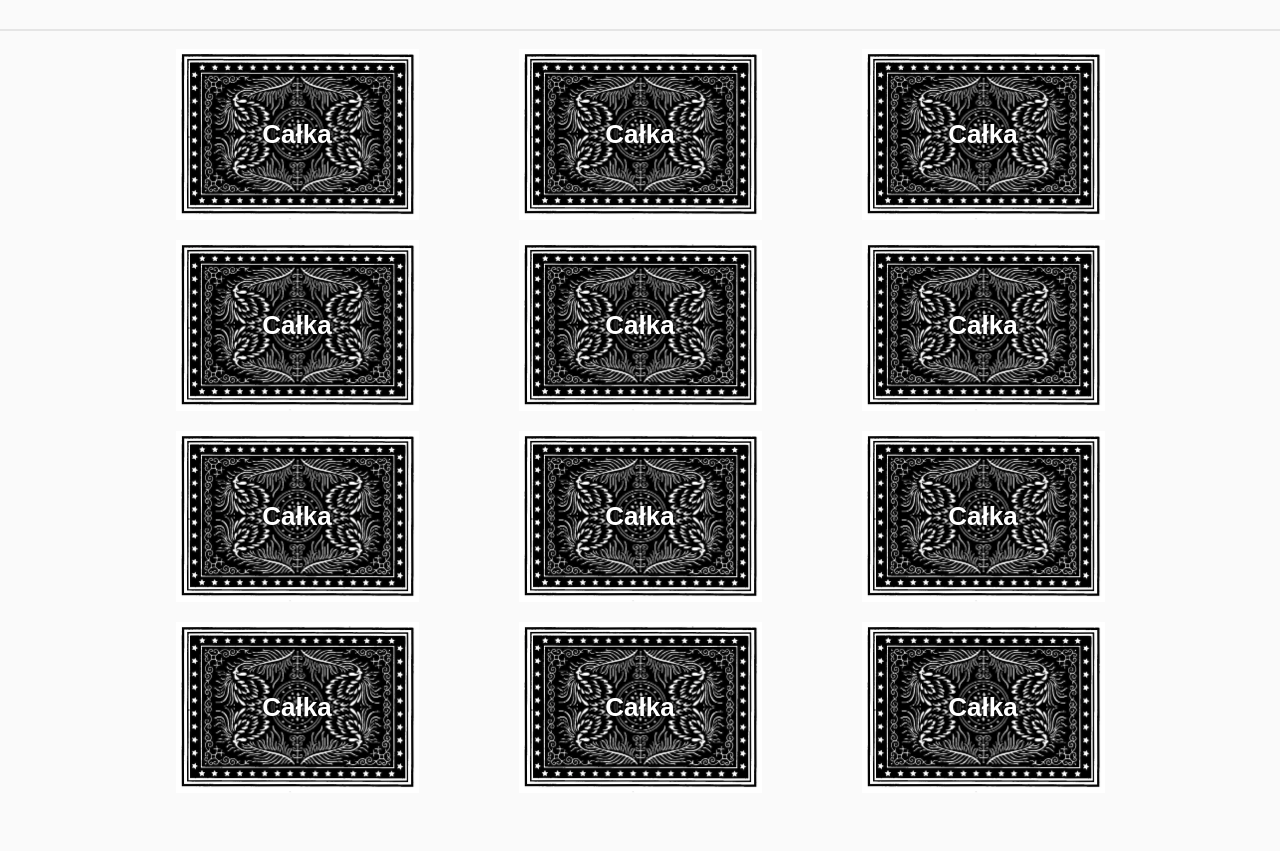
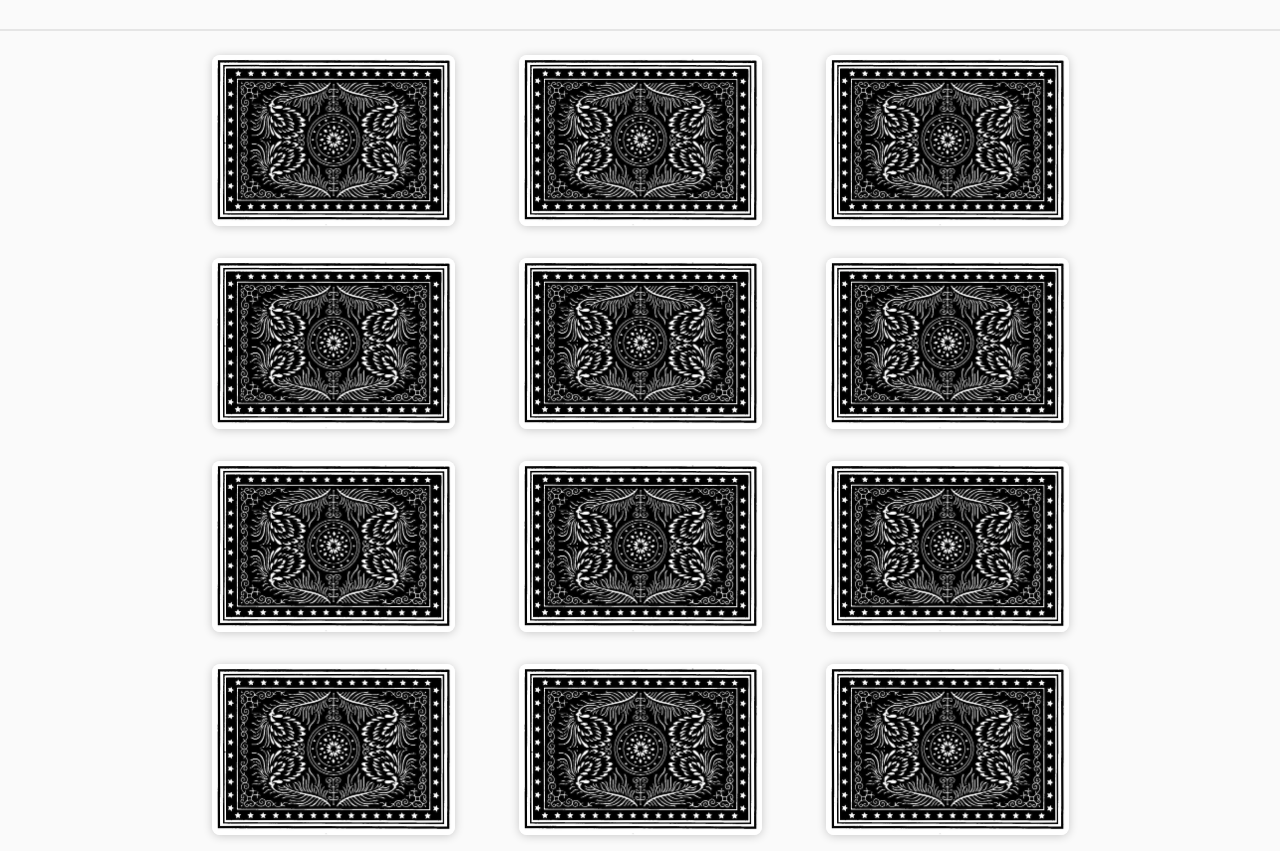
Before and after one commit to marek-ciazynski/latex-memory-game, a website built with Parcel: page index.html in a window 1280 px wide. Shown: the part 72-923 px from the top of the page. Before the commit the page ends 875 px from the top, so only its background shows below. Built offline with nearby package versions, Linux system fonts and the light colour scheme.

```diff
--- a/index.html
+++ b/index.html
@@ -1,8 +1,23 @@
+<!DOCTYPE html>
 <html>
 
 <head>
 	<title>LATEX Memo</title>
 	<script src="./index.js"></script>
+
+	<!-- KATEX -->
+	<link rel="stylesheet" href="https://cdn.jsdelivr.net/npm/katex@0.12.0/dist/katex.min.css"
+		integrity="sha384-AfEj0r4/OFrOo5t7NnNe46zW/tFgW6x/bCJG8FqQCEo3+Aro6EYUG4+cU+KJWu/X" crossorigin="anonymous">
+
+	<!-- The loading of KaTeX is deferred to speed up page rendering -->
+	<script defer src="https://cdn.jsdelivr.net/npm/katex@0.12.0/dist/katex.min.js"
+		integrity="sha384-g7c+Jr9ZivxKLnZTDUhnkOnsh30B4H0rpLUpJ4jAIKs4fnJI+sEnkvrMWph2EDg4"
+		crossorigin="anonymous"></script>
+
+	<!-- To automatically render math in text elements, include the auto-render extension: -->
+	<script defer src="https://cdn.jsdelivr.net/npm/katex@0.12.0/dist/contrib/auto-render.min.js"
+		integrity="sha384-mll67QQFJfxn0IYznZYonOWZ644AWYC+Pt2cHqMaRhXVrursRwvLnLaebdGIlYNa" crossorigin="anonymous"
+		onload="renderMathInElement(document.body);"></script>
 </head>
 
 <body>
@@ -14,46 +29,71 @@
 	<div id="game">
 		<div class="row">
 			<div class="card">
-				<div class="div card-content">Całka</div>
+				<div class="div card-content">
+					<div class="front"></div>
+					<div class="back">Całka</div></div>
 			</div>
 			<div class="card">
-				<div class="div card-content">Całka</div>
+				<div class="div card-content">
+					<div class="front"></div>
+					<div class="back">Całka</div></div>
 			</div>
 			<div class="card">
-				<div class="div card-content">Całka</div>
+				<div class="div card-content">
+					<div class="front"></div>
+					<div class="back">Całka</div></div>
 			</div>
 			<div class="card">
-				<div class="div card-content">Całka</div>
+				<div class="div card-content">
+					<div class="front"></div>
+					<div class="back">Całka</div></div>
 			</div>
 		</div>
 		<div class="row">
 			<div class="card">
-				<div class="div card-content">Całka</div>
+				<div class="div card-content">
+					<div class="front"></div>
+					<div class="back">Całka</div></div>
 			</div>
 			<div class="card">
-				<div class="div card-content">Całka</div>
+				<div class="div card-content">
+					<div class="front"></div>
+					<div class="back">Całka</div></div>
 			</div>
 			<div class="card">
-				<div class="div card-content">Całka</div>
+				<div class="div card-content">
+					<div class="front"></div>
+					<div class="back">Całka</div></div>
 			</div>
 			<div class="card">
-				<div class="div card-content">Całka</div>
+				<div class="div card-content">
+					<div class="front"></div>
+					<div class="back">Całka</div></div>
 			</div>
 		</div>
 		<div class="row">
 			<div class="card">
-				<div class="div card-content">Całka</div>
+				<div class="div card-content">
+					<div class="front"></div>
+					<div class="back">Całka</div></div>
 			</div>
 			<div class="card">
-				<div class="div card-content">Całka</div>
+				<div class="div card-content">
+					<div class="front"></div>
+					<div class="back">Całka</div></div>
 			</div>
 			<div class="card">
-				<div class="div card-content">Całka</div>
+				<div class="div card-content">
+					<div class="front"></div>
+					<div class="back">Całka</div></div>
 			</div>
 			<div class="card">
-				<div class="div card-content">Całka</div>
+				<div class="div card-content">
+					<div class="front"></div>
+					<div class="back">Całka</div></div>
 			</div>
 		</div>
 	</div>
 </body>
+
 </html>
--- a/index.js
+++ b/index.js
@@ -1,6 +1,102 @@
 'use strict';
 import './style.css'
 
+/**
+ * Shuffles array in place. ES6 version
+ * @param {Array} a items An array containing the items.
+ */
+function shuffle(a) {
+    for (let i = a.length - 1; i > 0; i--) {
+        const j = Math.floor(Math.random() * (i + 1));
+        [a[i], a[j]] = [a[j], a[i]];
+    }
+    return a;
+}
+
+let _latexFormulas = [
+	'\\int_{-\\infty}^\\infty\\f\\hat\\xi\\,e^{2 \\pi i \\xi x}\\,d\\xi',
+	'\\int_{-\\infty}^\\infty\\f\\xi\\,\pi^{3 \\pi i \\xi x}\\,d\\xi',
+	'\\int_{a}^b\\f\\xi\\,e^{2 \\pi i \\xi x}\\,d\\xi',
+	'x^n + y^n = z^n',
+	'E=mc^2',
+	'\\frac{n!}{k!(n-k)!} = \\binom{n}{k}',
+];
+let latexFormulas = [1,2,3,4,5,6].map(x => x.toString());
+latexFormulas = latexFormulas.concat(latexFormulas);
+// shuffle(latexFormulas);
+console.log(latexFormulas);
+
+let cardSelection = [];
+let cardsLeft = 12;
+
+function resetAllCards() {
+	const cardContents = document.querySelectorAll('.card-content');
+	for (const card of cardContents) {
+		if (!card.classList.contains('revealed'))
+			card.classList.remove('flip');
+	}
+	lock = false;
+}
+
+let lock = false;
+const onCardSelected = (event) => {
+	if (lock)
+		return false;
+
+	const selectedCard = event.target;
+	cardSelection.push(selectedCard);
+	selectedCard.classList.add('flip');
+
+	// selectedCard.classList.add('flip');
+	console.log(cardSelection.map(x => x.dataset.latex))
+
+	if (cardSelection.length >= 2) {
+		if (cardSelection[0].dataset.latex === cardSelection[1].dataset.latex) {
+			cardSelection.forEach(x => x.classList.add('revealed'));
+			cardsLeft -= 2;
+			if (cardsLeft <= 0) {
+				alert('Hooray!');
+			}
+		} else {
+			lock = true;
+			setTimeout(resetAllCards, 1000);
+		}
+		cardSelection = [];
+	} else if (cardSelection[0] === cardSelection[1]) {
+		return false;
+	}
+
+	// cardSelection.push(selectedCard);
+	// selectedCard.classList.add('flip');
+
+	// console.log(cardSelection, cardSelection.length)
+	// selectedCard.classList.toggle('flip');
+};
+
 document.addEventListener("DOMContentLoaded", function (event) {
-	document.querySelectorAll('');
+	const cardContents = document.querySelectorAll('.card-content');
+
+	let formulaIndex = 0;
+	for (const card of cardContents) {
+		const cardBackface = card.querySelector('.back');
+
+		const formula = latexFormulas[formulaIndex++]
+		card.dataset.latex = formula;
+
+		katex.render(formula, cardBackface, {
+			displayMode: false,
+			leqno: false,
+			fleqn: false,
+			throwOnError: true,
+			errorColor: "#cc0000",
+			strict: "warn",
+			output: "htmlAndMathml",
+			trust: false,
+			macros: { "\\f": "#1f(#2)" }
+		});
+	}
+
+	for (const card of cardContents) {
+		card.addEventListener('click', onCardSelected);
+	}
 });
--- a/package.json
+++ b/package.json
@@ -18,5 +18,8 @@
   "description": "",
   "devDependencies": {
     "parcel": "^1.12.4"
+  },
+  "dependencies": {
+    "katex": "^0.12.0"
   }
 }
--- a/style.css
+++ b/style.css
@@ -1,6 +1,6 @@
 .flex-center {
 	justify-content: center;
-	align-items: center
+	align-items: center;
 }
 
 html {
@@ -24,55 +24,105 @@
 	border: 1px solid #e5e5e5;
 }
 
-#game,
-#game * {
+.flex {
 	display: flex;
 }
 
-
 #game {
+	display: flex;
 	align-items: center;
 	justify-content: center;
 	flex-grow: 1;
 }
 
 .row {
+	display: flex;
 	flex-direction: column;
 }
 
 .card {
+	/* display: flex; */
 	margin: 10px 0;
-	width: 343px;
+	width: 243px;
 	height: 171px;
+	margin: 1rem 2rem;
 
 	color: #fff;
 	text-shadow: 0 0 4px #000, 0 0 10px #000;
 	font-weight: bold;
-	font-size: 26px;
-	/* box-shadow: 0 0 6px #0002; */
+	font-size: 20px;
 
 	perspective: 700px;
 }
 
-
 .card .card-content {
+	/* display: flex; */
 	height: 100%;
 	width: 100%;
+	/* align-items: center;
+	justify-content: center; */
+
+
+
+	transition: transform 0.8s;
+	transform-style: preserve-3d;
+}
+
+/* .card:hover .card-content, */
+.card .card-content.flip {
+	transform: rotateX(180deg);
+	transition: transform 0.6s;
+	/* color: #0000;
+	text-shadow: none; */
+	/* backface-visibility: hidden; */
+}
+
+/* .card .card-content::after {
+	content: '';
+	position: absolute;
+	width: 100%;
+	height: 100%;
+	color: #ccc;
+} */
+
+.card .front,
+.card .back {
+	display: flex;
 	align-items: center;
 	justify-content: center;
 
-	background: url('./assets/card-reverse-black.png') no-repeat;
+	position: absolute;
+	height: 100%;
+	width: 100%;
+	/* background: white; */
+	/* line-height: 300px; */
+	/* color: #03446a; */
+	/* text-align: center; */
+	/* font-size: 60px; */
+	/* border-radius: 5px; */
+	backface-visibility: hidden;
+
+	border-radius: 8px;
+	box-shadow: 0 1px 10px #0003;
+	pointer-events: none;
+}
+
+.card .front {
+	background: url("./assets/card-reverse-black.png") no-repeat;
 	background-size: contain;
 	background-position: center;
-
-	transition: transform 0.7s, color 0.5s, text-shadow 0.5s;
-	transform-style: preserve-3d;
 }
 
-.card:hover .card-content,
-.card.reveal .card-content {
+.card .back {
+	/* background: #03446a; */
+	/* color: white; */
 	transform: rotateX(180deg);
-	transition: transform 0.5s, color 0.25s, text-shadow 0.5s;
-	color: #0000;
-	text-shadow: none;
+	background: #333;
 }
+
+.card .card-content.revealed {
+	pointer-events: none;
+}
+.card .card-content.revealed .back {
+	background: #BADA55;
+}
```
Also changed, not shown: 1 other file.
